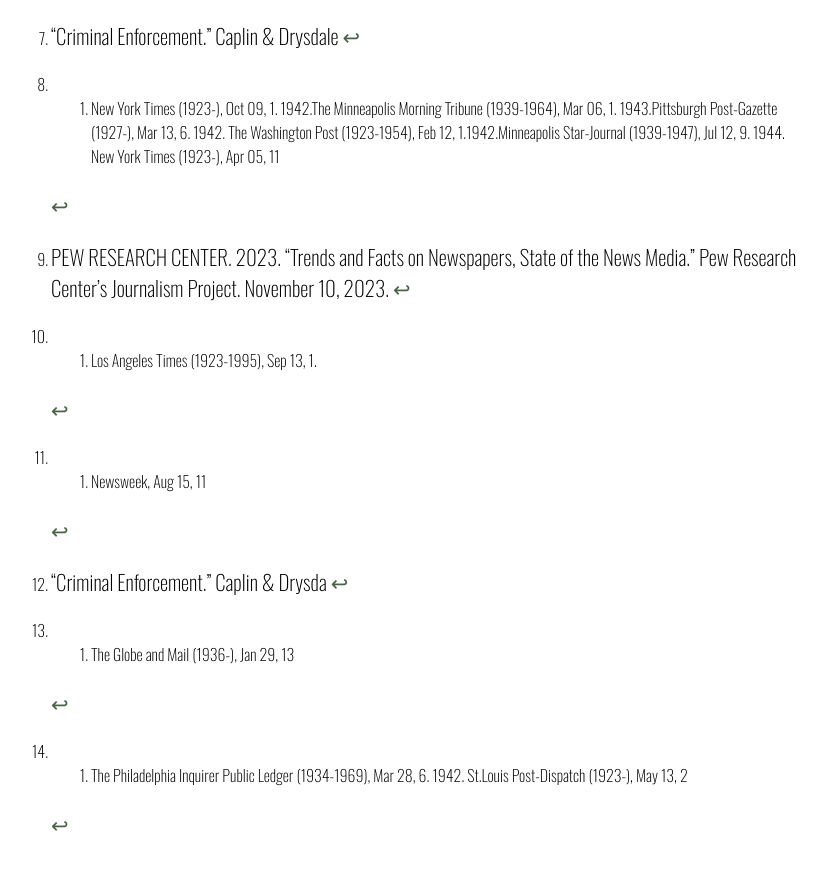
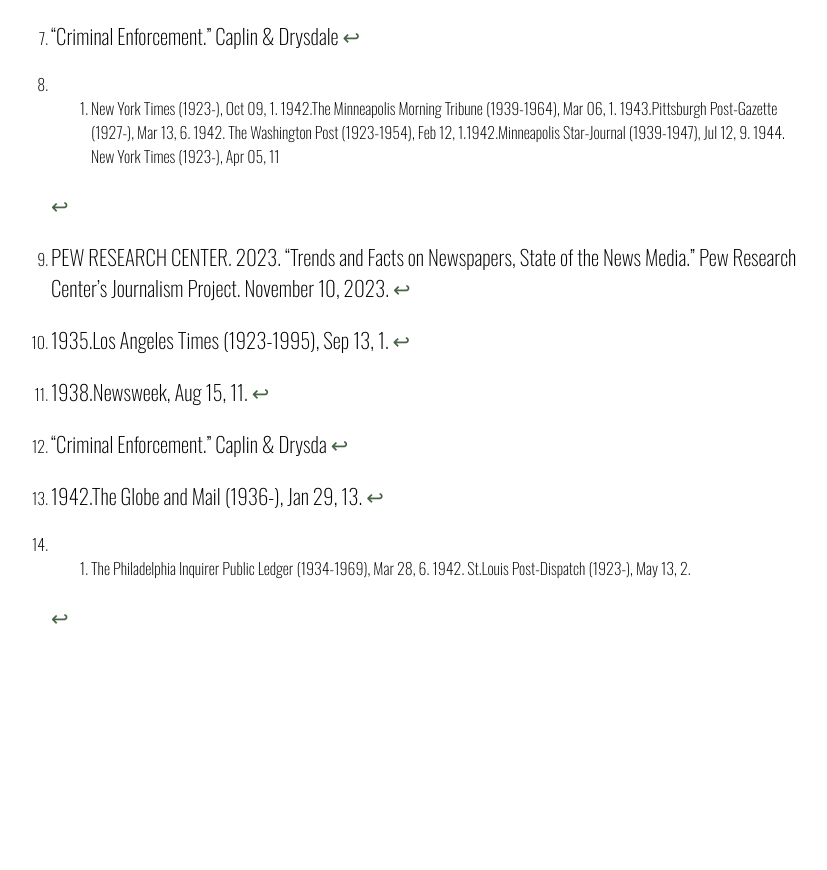
Before and after one commit to tonylira0327/forgn_agnt, a Jekyll site: the page built from index.markdown, in a window 1280 px wide and 900 px high, scrolled down 13855 px. Shown: the top 870 px of the window, without its empty margins (229-1056 px from the left). Built offline with Jekyll 4.4.1, drawn with Linux system fonts in a browser that asks for light colours; after the commit the page ends 14548 px from its top, so only the background shows below that.

Commit message:
Update index.markdown

```diff
--- a/index.markdown
+++ b/index.markdown
@@ -130,8 +130,8 @@ _Please leave this credit (eliminating this italicized part)_
 [^7]: “Criminal Enforcement.” Caplin & Drysdale
 [^8]: 1941. New York Times (1923-), Oct 09, 1. 1942.The Minneapolis Morning Tribune (1939-1964), Mar 06, 1. 1943.Pittsburgh Post-Gazette (1927-), Mar 13, 6. 1942. The Washington Post (1923-1954), Feb 12, 1.1942.Minneapolis Star-Journal (1939-1947), Jul 12, 9. 1944. New York Times (1923-), Apr 05, 11
 [^9]: PEW RESEARCH CENTER. 2023. “Trends and Facts on Newspapers, State of the News Media.” Pew Research Center’s Journalism Project. November 10, 2023.
-[^10]: 1935. Los Angeles Times (1923-1995), Sep 13, 1.
-[^11]: 1938. Newsweek, Aug 15, 11
+[^10]: 1935.Los Angeles Times (1923-1995), Sep 13, 1.
+[^11]: 1938.Newsweek, Aug 15, 11.
 [^12]: "Criminal Enforcement.” Caplin & Drysda
-[^13]: 1942. The Globe and Mail (1936-), Jan 29, 13
-[^14]: 1942. The Philadelphia Inquirer Public Ledger (1934-1969), Mar 28, 6. 1942. St.Louis Post-Dispatch (1923-), May 13, 2
+[^13]: 1942.The Globe and Mail (1936-), Jan 29, 13.
+[^14]: 1942. The Philadelphia Inquirer Public Ledger (1934-1969), Mar 28, 6. 1942. St.Louis Post-Dispatch (1923-), May 13, 2.
```
